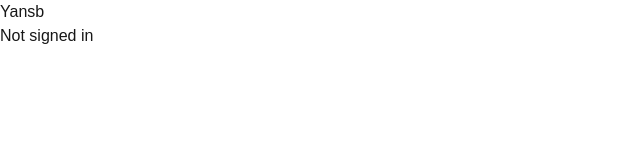
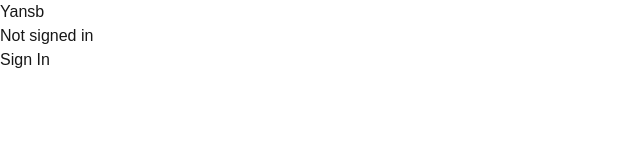
Before and after one commit to randysim/yansb, a Next.js app: page / in a window 1280 px wide. Shown: the top 160 px of the page, without its empty margins (0-640 px from the left). Built offline with nearby package versions, Linux system fonts and the light colour scheme; no server answers.

Commit message:
feat: colocate landing

```diff
--- a/src/app/page.tsx
+++ b/src/app/(landing)/page.tsx
@@ -1,4 +1,4 @@
-import { auth } from "@/auth";
+import { auth, signIn } from "@/auth";
 
 export default async function Home() {
   const session = await auth();
@@ -10,6 +10,15 @@ export default async function Home() {
         {session ? `Signed in as ${session.user?.email}` : "Not signed in"}
       </p>
 
+      <form
+        action={async () => {
+          "use server"
+          await signIn()
+        }}
+      >
+        <button type="submit">Sign In</button>
+      </form>
+
     </div>
   );
 }
```
